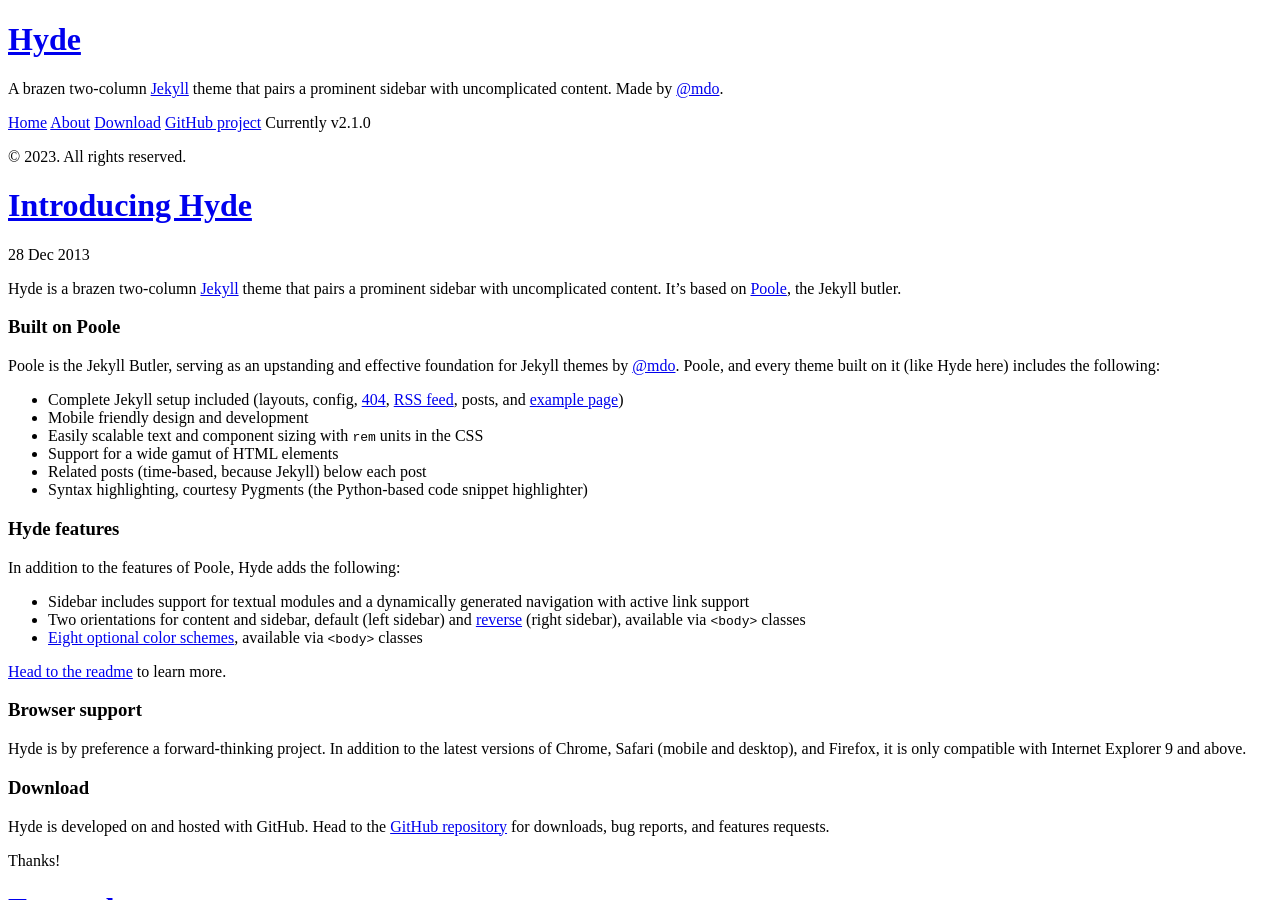
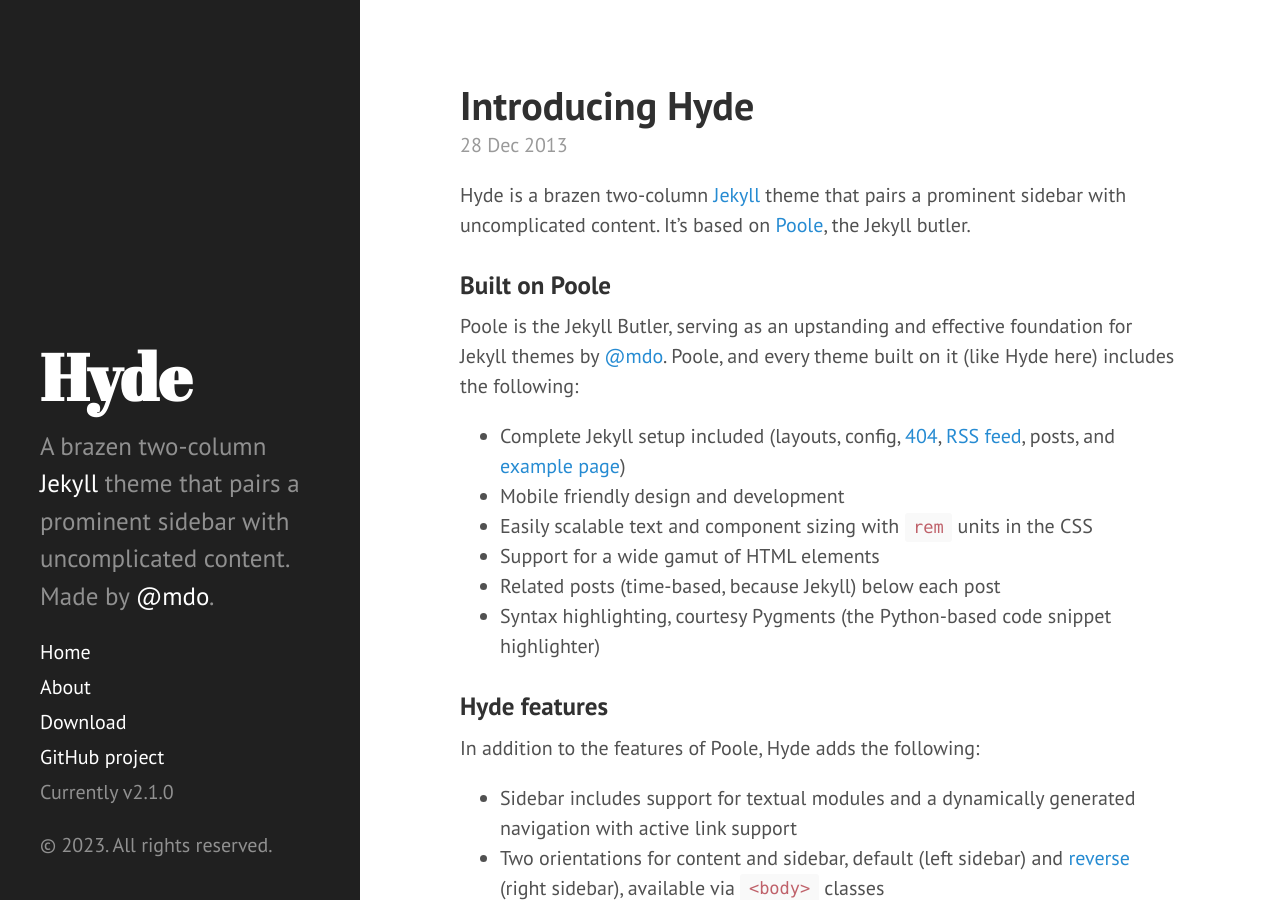
Before and after one commit to GammaGames/spf, a Jekyll site: the page built from index.html, in a window 1280 px wide and 900 px high. Built offline with Jekyll 4.4.1, drawn with Linux system fonts in a browser that asks for light colours; Markdown is read by kramdown in place of the engine named in the settings; the list of posts is cut into pages by our own code.

Commit message:
fix paths

```diff
--- a/_includes/head.html
+++ b/_includes/head.html
@@ -15,14 +15,14 @@
   </title>
 
   <!-- CSS -->
-  <link rel="stylesheet" href="{{ site.baseurl }}public/css/poole.css">
-  <link rel="stylesheet" href="{{ site.baseurl }}public/css/syntax.css">
-  <link rel="stylesheet" href="{{ site.baseurl }}public/css/hyde.css">
+  <link rel="stylesheet" href="{{ site.baseurl }}/public/css/poole.css">
+  <link rel="stylesheet" href="{{ site.baseurl }}/public/css/syntax.css">
+  <link rel="stylesheet" href="{{ site.baseurl }}/public/css/hyde.css">
   <link rel="stylesheet" href="http://fonts.googleapis.com/css?family=PT+Sans:400,400italic,700|Abril+Fatface">
 
   <!-- Icons -->
-  <link rel="apple-touch-icon-precomposed" sizes="144x144" href="{{ site.baseurl }}public/apple-touch-icon-144-precomposed.png">
-                                 <link rel="shortcut icon" href="{{ site.baseurl }}public/favicon.ico">
+  <link rel="apple-touch-icon-precomposed" sizes="144x144" href="{{ site.baseurl }}/public/apple-touch-icon-144-precomposed.png">
+                                 <link rel="shortcut icon" href="{{ site.baseurl }}/public/favicon.ico">
 
   <!-- RSS -->
   <link rel="alternate" type="application/rss+xml" title="RSS" href="/atom.xml">
--- a/index.html
+++ b/index.html
@@ -21,7 +21,7 @@
 
 <div class="pagination">
   {% if paginator.next_page %}
-    <a class="pagination-item older" href="{{ site.baseurl }}page{{paginator.next_page}}">Older</a>
+    <a class="pagination-item older" href="{{ site.baseurl }}/page{{paginator.next_page}}">Older</a>
   {% else %}
     <span class="pagination-item older">Older</span>
   {% endif %}
@@ -29,7 +29,7 @@
     {% if paginator.page == 2 %}
       <a class="pagination-item newer" href="{{ site.baseurl }}">Newer</a>
     {% else %}
-      <a class="pagination-item newer" href="{{ site.baseurl }}page{{paginator.previous_page}}">Newer</a>
+      <a class="pagination-item newer" href="{{ site.baseurl }}/page{{paginator.previous_page}}">Newer</a>
     {% endif %}
   {% else %}
     <span class="pagination-item newer">Newer</span>
```
